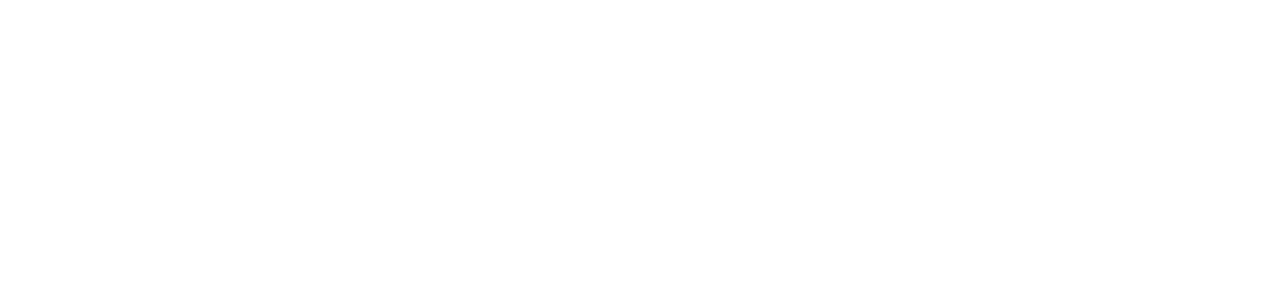
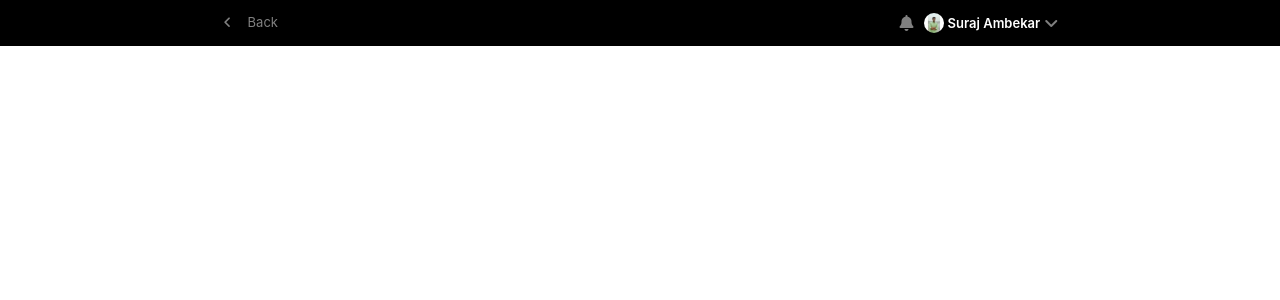
Before and after one commit to Suraj-Ambekar/React-Projects, a React (Create React App) app in the folder showwcaseclone/: page / in a window 1280 px wide. Shown: the top 300 px of the page. Built offline with nearby package versions, Linux system fonts and the light colour scheme.

Commit message:
created navbar

```diff
--- a/showwcaseclone/public/index.html
+++ b/showwcaseclone/public/index.html
@@ -39,5 +39,6 @@
       To begin the development, run `npm start` or `yarn start`.
       To create a production bundle, use `npm run build` or `yarn build`.
     -->
+    <script src="https://kit.fontawesome.com/7089a4f258.js" crossorigin="anonymous"></script>
   </body>
 </html>
--- a/showwcaseclone/src/App.js
+++ b/showwcaseclone/src/App.js
@@ -1,9 +1,9 @@
-
+import Header from "./Header";
 
 function App() {
   return (
     <div className="App">
-
+      < Header />
     </div>
   );
 }
--- /dev/null
+++ b/showwcaseclone/src/Header.css
@@ -0,0 +1,73 @@
+* {
+    font-family: 'Inter', sans-serif;
+}
+
+.header{
+    background-color: black;
+    color: gray;
+    height: 46px;
+    padding-left: 17%;
+    /* padding-right: 20%; */
+    padding-right: 17%;
+}
+
+.navbar{
+    /* width: 100%; */
+    height: 100%;
+    /* display: flex;
+    align-items: center;
+    justify-content: space-between; */
+    display: grid;
+    grid-template-columns: 1fr 20%;
+    align-content: center;
+}
+
+
+.angle-left{
+    font-size: 0.8rem;
+    padding: 4px 6px;
+    /* background-color: white; */
+    border-radius: 3px;
+    margin-right: 10px;
+}
+
+.back{
+    font-size: 13px;
+    line-height: 18px;
+}
+
+.profile-menu{
+    height: 100%;
+    /* width: 20%; */
+    display: flex;
+    align-items: center;
+
+}
+
+.bell{
+    font-size: 1rem;
+    padding: 4px 6px;
+    /* background-color: white; */
+    border-radius: 3px;
+    /* margin-right: 15px; */
+}
+
+.profile-photo{
+    width: 20px;
+    height: 20px;
+    border-radius: 50%;
+}
+
+.profile{
+    width: 100%;
+    display: flex;
+    justify-content: space-evenly;
+    align-items: center;
+}
+
+.user-name{
+    font-weight: 600;
+    color: white;
+    font-size: 13px;
+    line-height: 18px;
+}
--- /dev/null
+++ b/showwcaseclone/src/Header.js
@@ -0,0 +1,24 @@
+import './Header.css';
+
+export default function Header(){
+    return(
+        <header className="header">
+            <nav className="navbar">
+                <div className="back-btn">
+                    <i class="fa-solid fa-angle-left angle-left"></i>
+                    <span className="back">Back</span>
+                </div>
+                <div className="profile-menu">
+                    <div>
+                    <i class="fa-solid fa-bell bell"></i>
+                    </div>
+                    <div className="profile">
+                        <img className="profile-photo" src="./profilePic.jpg" alt="profile" />
+                        <span className="user-name">Suraj Ambekar</span>
+                        <i class="fa-sharp fa-solid fa-angle-down"></i>
+                    </div>
+                </div>
+            </nav>
+        </header>
+    )
+}
```
Also changed, not shown: showwcaseclone/public/profilePic.jpg (added).
